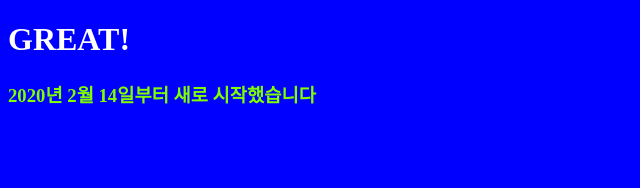
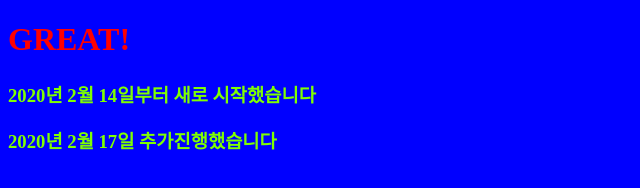
Before and after one commit to Mandoremee/CloneCoding_Chrome, a plain HTML site: page refresh_practice(20.2.14)/index.html in a window 1280 px wide. Shown: the whole page, without its empty margins (0-640 px from the left). Drawn offline with Linux system fonts and the light colour scheme.

Commit message:
What is DOM ?

```diff
--- a/refresh_practice(20.2.14)/index.html
+++ b/refresh_practice(20.2.14)/index.html
@@ -9,5 +9,6 @@
         <h1 id="title">Hello!!</h1>
         <script src="index.js"></script>
         <h3>2020년 2월 14일부터 새로 시작했습니다&nbsp;</h3>
+        <h3>2020년 2월 17일 추가진행했습니다&nbsp;</h3>
     </body>
 </html>
--- a/refresh_practice(20.2.14)/index.js
+++ b/refresh_practice(20.2.14)/index.js
@@ -1,7 +1,11 @@
 //console.log(document.getElementById);
 
+//DOM 자바스크립트로 HTML을 바꿀 수 있다!
 const title = document.getElementById("title");
 title.innerHTML = "GREAT!";
 console.log(title);
-
+console.dir(title);
+console.dir(document);
+document.title = ("i own you now!")
+title.style.color = "red";
 console.error("NOOOOOOOOOOOO");
```
